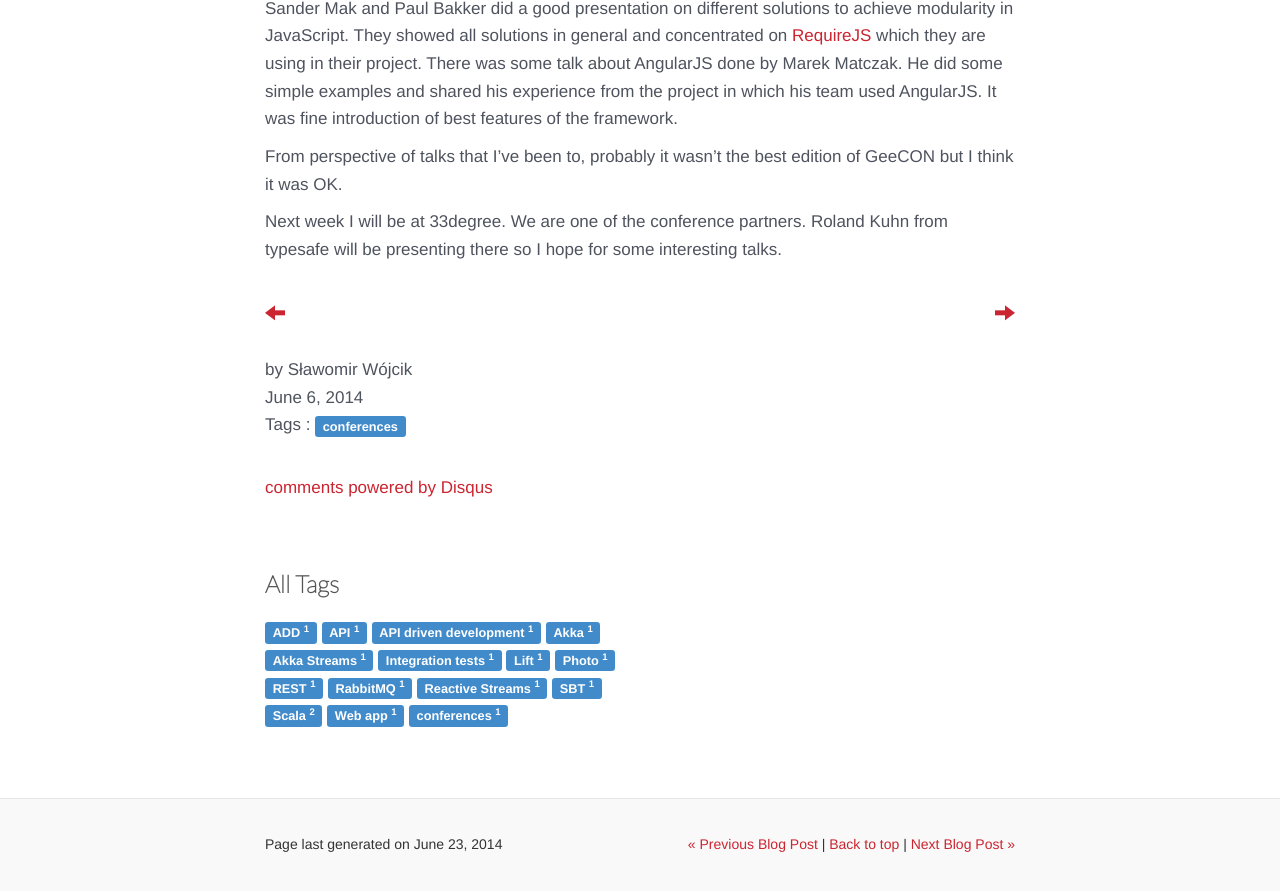
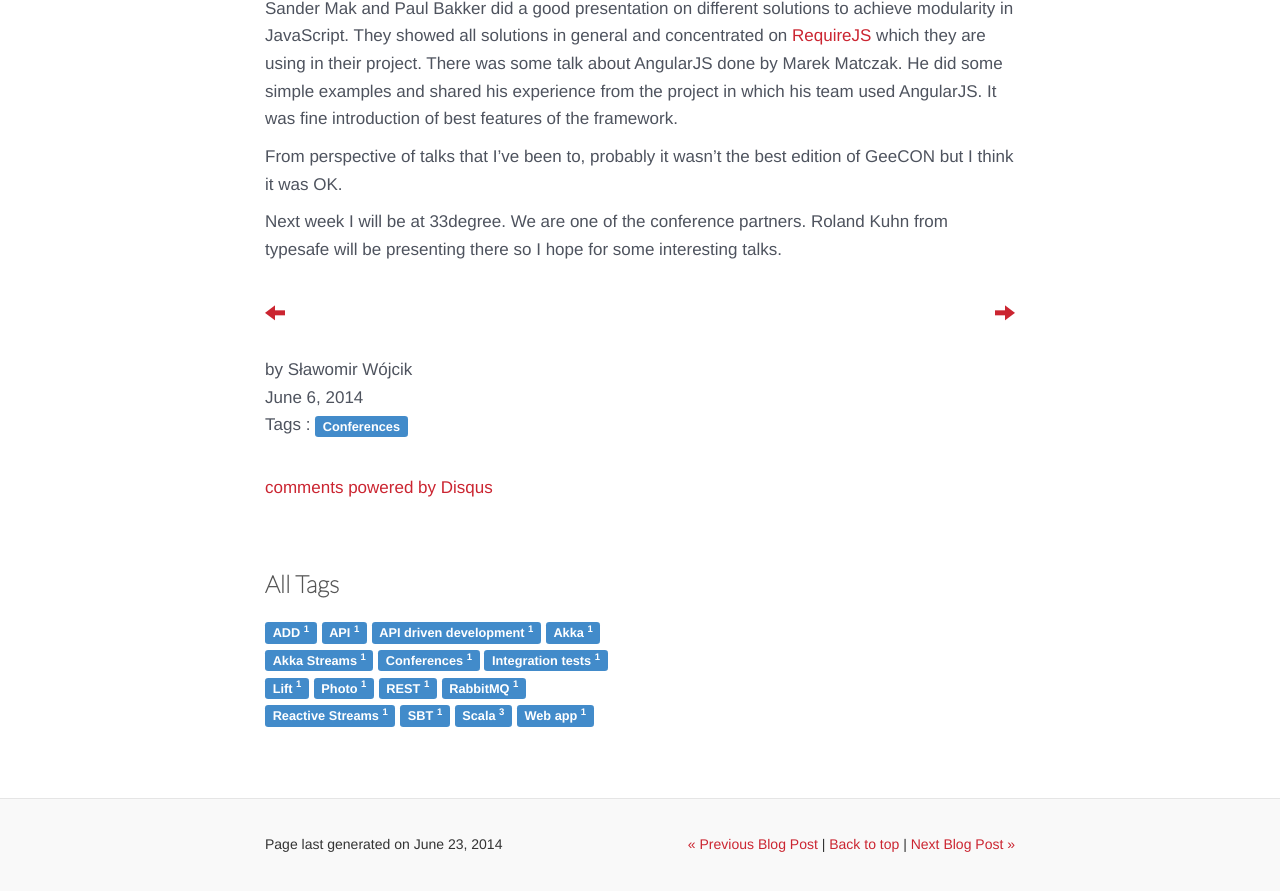
Before and after one commit to serafinmaciej/ScalaConsultants.github.io, a Jekyll site: the page built from _posts/2014-06-06-geecon-report.markdown, in a window 1280 px wide and 900 px high, scrolled down 1999 px. Shown: the top 891 px of the window. Built offline with Jekyll 4.4.1, drawn with Linux system fonts in a browser that asks for light colours; comment, search, counter and statistics services are not loaded.

```diff
--- a/_posts/2014-01-23-rate-limit.markdown
+++ b/_posts/2014-01-23-rate-limit.markdown
@@ -7,6 +7,7 @@ title: Request rate limiting in Lift
 summary: A few weeks ago I've started coding in a big Lift project. One of my first tasks was to create a simple HTTP API for communication with underlying Akka actors. This one was easy thanks to RestHelper. Second task was to add request rate limiting for this API. It appears that Lift despite its many features doesn't have rate limiting plugin. So, I had to roll my own.
 author: Jan Ziniewicz
 tags:
+- Scala
 - Lift
 - REST
 ---
--- a/_posts/2014-06-06-geecon-report.markdown
+++ b/_posts/2014-06-06-geecon-report.markdown
@@ -7,7 +7,7 @@ title: GeeCON from Scala perspective
 summary: At this year's GeeCON I was helping a little bit with the organization as a volunteer. Obviously, I was mainly interested in presentations related to Scala. Unfortunately, there were only two of those, "Keep it Simple with Scala" by Adam Warski and "DDDing with Akka Persistence" by Konrad Malawski.
 author: Sławomir Wójcik
 tags:
-- conferences
+- Conferences
 ---
 
 At this year's GeeCON I was helping a little bit with the organization as a volunteer. Obviously, I was mainly interested in presentations related to Scala. Unfortunately, there were only two of those: "Keep it Simple with Scala" by Adam Warski and "DDDing with Akka Persistence" by Konrad Malawski.
--- a/_posts/2014-06-09-sbt-process-runner.markdown
+++ b/_posts/2014-06-09-sbt-process-runner.markdown
@@ -7,8 +7,8 @@ title: Running subprocesses from SBT console
 summary: Preparing environment for integration tests is not easy. Usually you need to run one or more external services - database, rabbitmq, web server, etc. What's more, you have to be sure that they are up and running. After performing the tests you have to be able to turn them off. My plugin makes it possible to start all required applications directly from SBT console with minimal effort.
 author: Jan Ziniewicz
 tags:
+- Scala
 - SBT
-- Scala
 - Integration tests
 ---
 
--- a/_posts/2014-06-24-akka-streams-and-rabbitmq.markdown
+++ b/_posts/2014-06-24-akka-streams-and-rabbitmq.markdown
@@ -4,7 +4,7 @@ date: 2014-06-24 00:11:55
 layout: post
 slug: akka-streams-and-rabbitmq
 title: Akka Streams and RabbitMQ
-summary: Shows how Akka Streams play nicely with RabbitMQ and provides interesting way of working with RabbitMQ messages. Covers Akka Streams 0.3 and basic ways of integrating with RabbitMQ using the new ActorProducers.
+summary: Akka Streams is an exciting new technology from Typesafe that is an implementation of the Reactive Streams specification. RabbitMQ is a messaging broker implementing AMQP 0-9-1 protocol. It's known for its reliability, speed and simplicity in everyday use. These two technologies seem like a perfect fit, so in this post I'm going to explore some basic integration possibilities and example usage.
 author: Jakub Czuchnowski
 tags:
 - Scala
```
